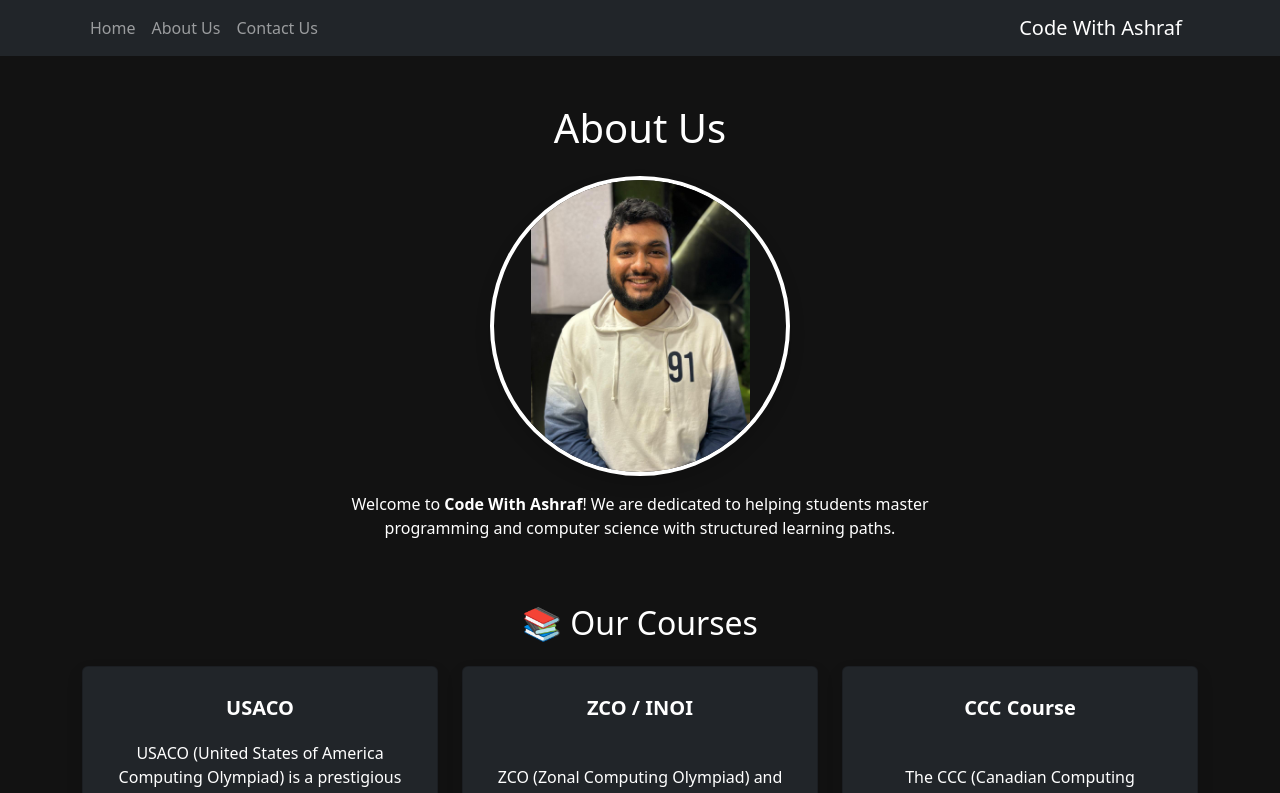
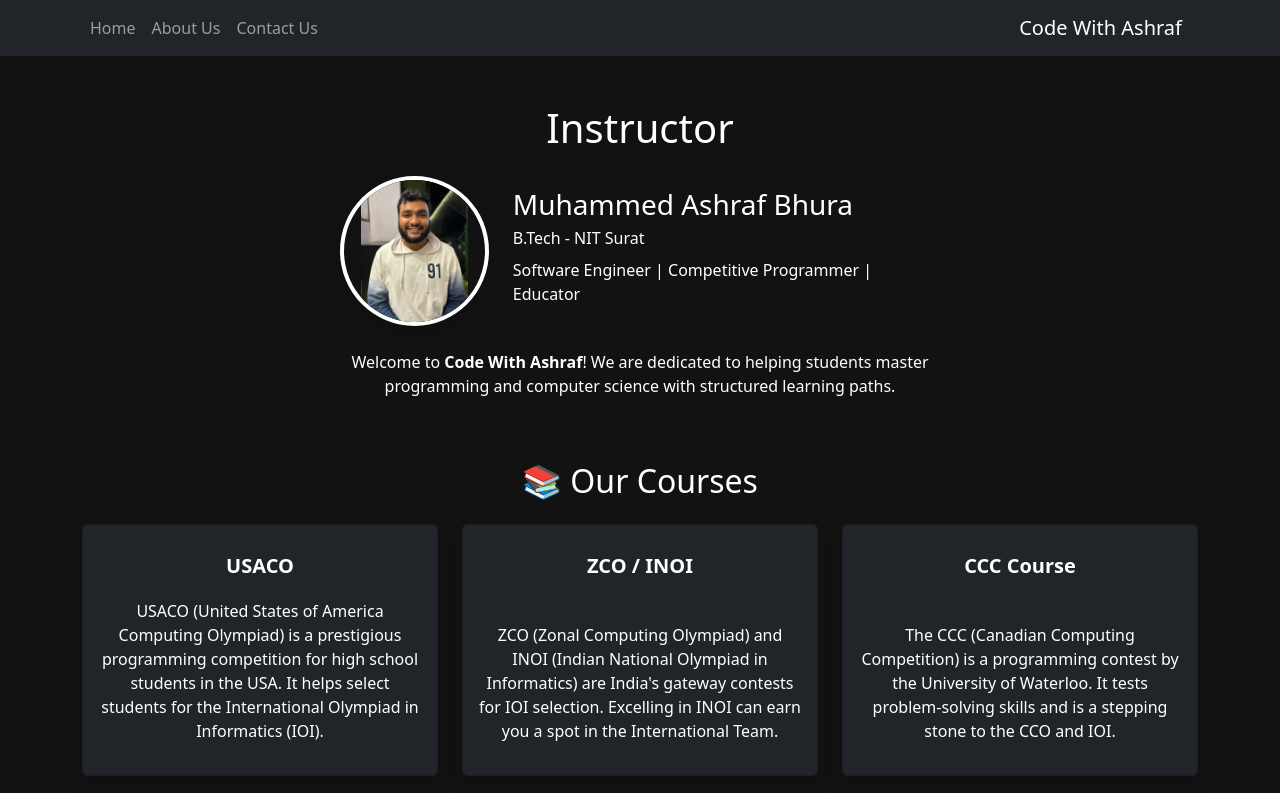
Before and after one commit to abmomd/math-code-academy, a React (Vite) app: page /about in a window 1280 px wide. Shown: the top 793 px of the page. Built offline with nearby package versions, Linux system fonts and the light colour scheme.

Commit message:
Modified About US Section

```diff
--- a/src/pages/AboutUs.tsx
+++ b/src/pages/AboutUs.tsx
@@ -15,16 +15,30 @@
   return (
     <>
       <NavbarComponent />
-      <div className="container text-white mt-5">
-        <h1 className="text-center mb-4">About Us</h1>
 
-        {/* Profile Section */}
-        <div className="about-container d-flex flex-column align-items-center">
-          <img src={profileImg} alt="Founder" className="profile-img rounded-circle shadow" />
-          <p className="text-center mt-3">
-            Welcome to <strong>Code With Ashraf</strong>! We are dedicated to helping students master programming and computer science with structured learning paths.
-          </p>
-        </div>
+{/* Profile Section */}
+<div className="about-container d-flex flex-column align-items-center mt-5">
+<h1 className="text-center mb-4">Instructor</h1>
+
+  <div className="d-flex align-items-center text-center">
+    {/* Profile Image */}
+    <img src={profileImg} alt="Founder" className="profile-img rounded-circle shadow me-4" style={{ width: "150px", height: "150px" }} />
+
+    {/* Instructor Details */}
+    <div className="text-start">
+      <h3 className="mb-1">Muhammed Ashraf Bhura</h3>
+      <p className="mb-2">B.Tech - NIT Surat </p>
+      <p className="mb-2">Software Engineer  | Competitive Programmer | Educator</p>
+    </div>
+  </div>
+
+  {/* Welcome Message */}
+  <p className="text-center mt-4">
+    Welcome to <strong>Code With Ashraf</strong>! We are dedicated to helping students master programming and computer science with structured learning paths.
+  </p>
+</div>
+
+<div className="container text-white mt-5">
 
         {/* Course Offerings */}
         <h2 className="text-center mt-5">📚 Our Courses</h2>
```
